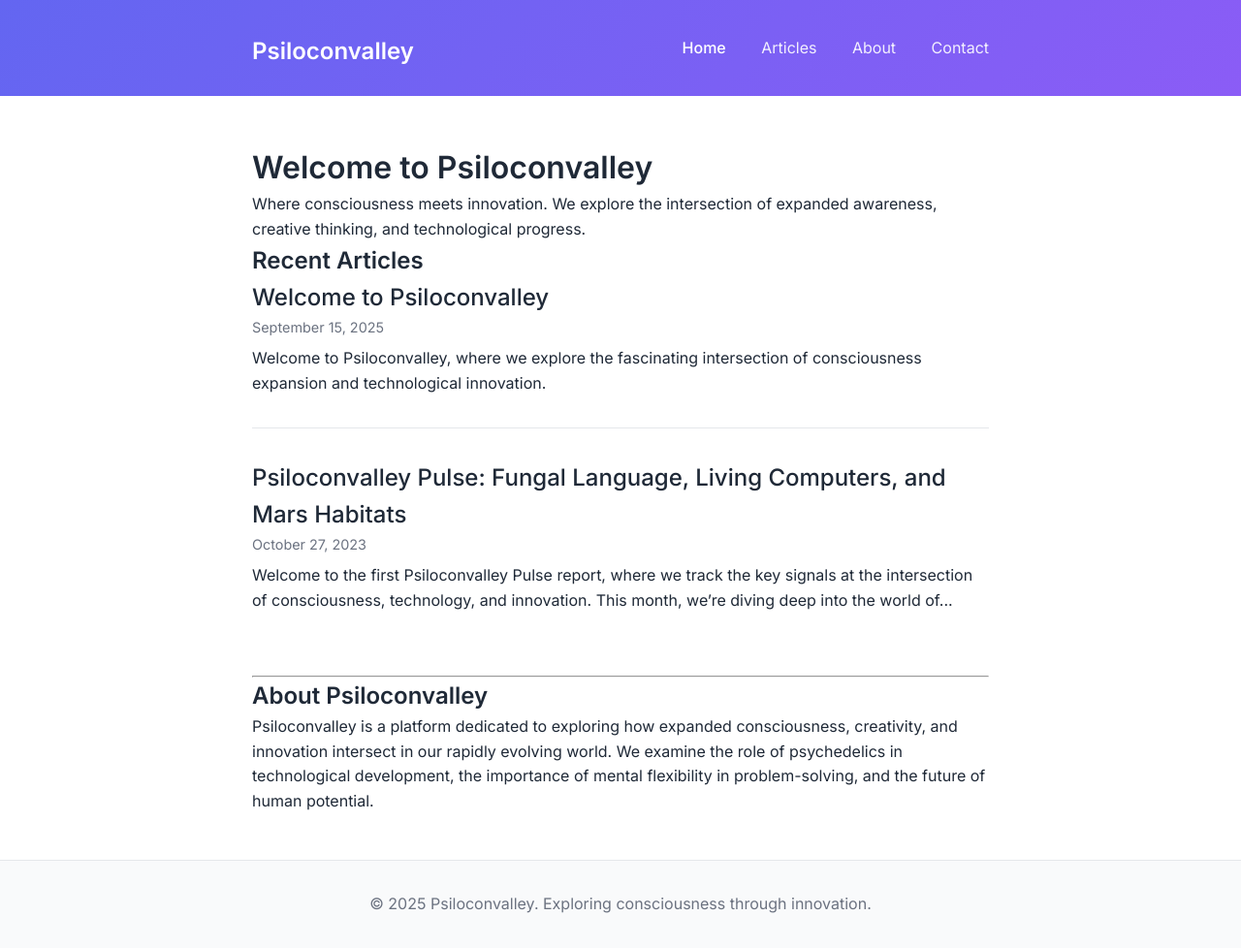
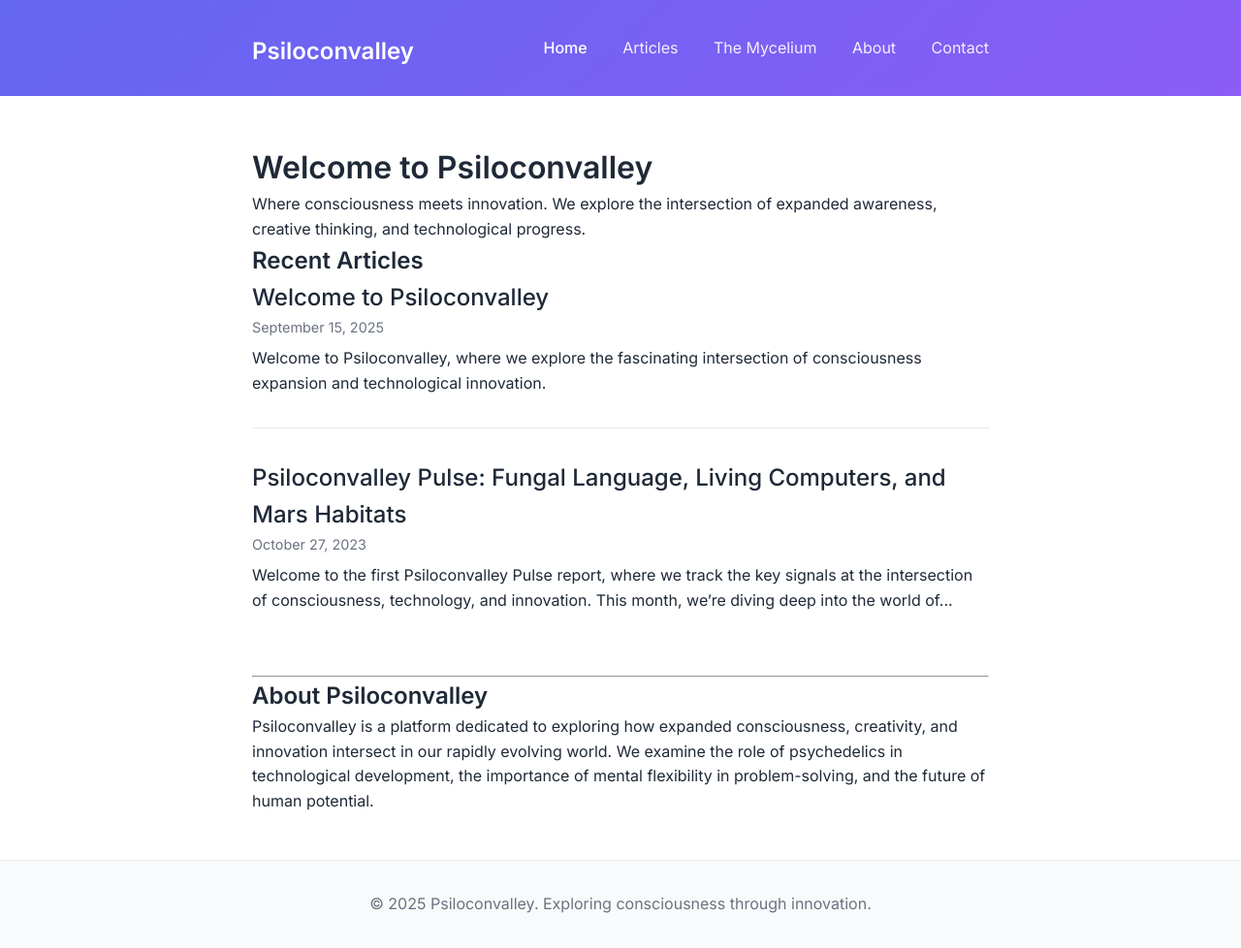
Before and after one commit to psiloconvalley/psiloconvalley.github.io, a Jekyll site: the page built from index.md, in a window 1280 px wide. Shown: the whole page at 97% size. Built offline with Jekyll 4.4.1, drawn with Linux system fonts in a browser that asks for light colours; our own code applies the rules of GitHub Pages for plain Markdown files.

Commit message:
Update _config.yml

```diff
--- a/_config.yml
+++ b/_config.yml
@@ -22,6 +22,8 @@ navigation:
     url: /
   - title: Articles
     url: /articles/
+  - title: The Mycelium
+    url: /mycelium/
   - title: About
     url: /about/
   - title: Contact
```
